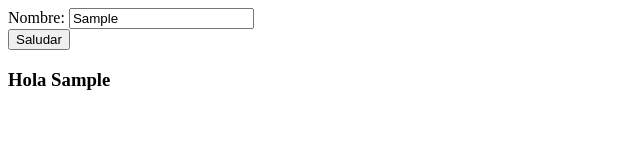
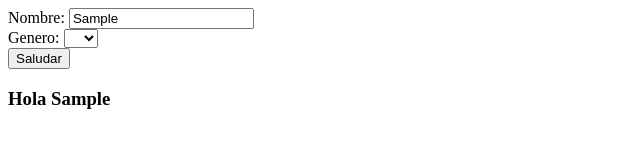
Before and after one commit to youngwoanglee13/saludadorBueno, a website built with Parcel: page index.html in a window 1280 px wide. Both pictures are taken after typing "Sample" into the empty fields and a click on the input "Saludar". Shown: the whole page, without its empty margins (0-640 px from the left). Built offline with nearby package versions, Linux system fonts and the light colour scheme.

Commit message:
saludo con genero

```diff
--- a/index.html
+++ b/index.html
@@ -4,6 +4,15 @@
       <div>
         <label>Nombre:</label>
         <input type="text" id="nombre" />
+      </div>
+      <div>
+        <label>Genero:</label>
+        <select id="comboGenero">
+
+          <option value="señorita">M</option>
+          <option value="joven">F</option>
+          <option value="vacio" selected></option>
+        </select>
       </div>
       <div>
         <input type="submit" value="Saludar" id="saludar-button" />
--- a/src/presenter.js
+++ b/src/presenter.js
@@ -3,9 +3,10 @@ import saludo from "./saludador";
 const nombre = document.querySelector("#nombre");
 const form = document.querySelector("#saludar-form");
 const div = document.querySelector("#resultado-div");
+const genero = document.querySelector("#comboGenero");
 
 form.addEventListener("submit", (event) => {
   event.preventDefault();
 
-  div.innerHTML = "<h3>" + saludo(nombre.value) + "</h3>";
+  div.innerHTML = "<h3>" + saludo(nombre.value, genero.options[genero.selectedIndex].value) + "</h3>";
 });
--- a/src/saludador.js
+++ b/src/saludador.js
@@ -1,6 +1,8 @@
-function saludo(nombre) {
+function saludo(nombre, genero) {
   saludo = "Hola " + nombre;
-
+  if (genero != "vacio") {
+    saludo= "Hola " + genero + " " + nombre;
+  }
   return saludo;
 }
 
```
